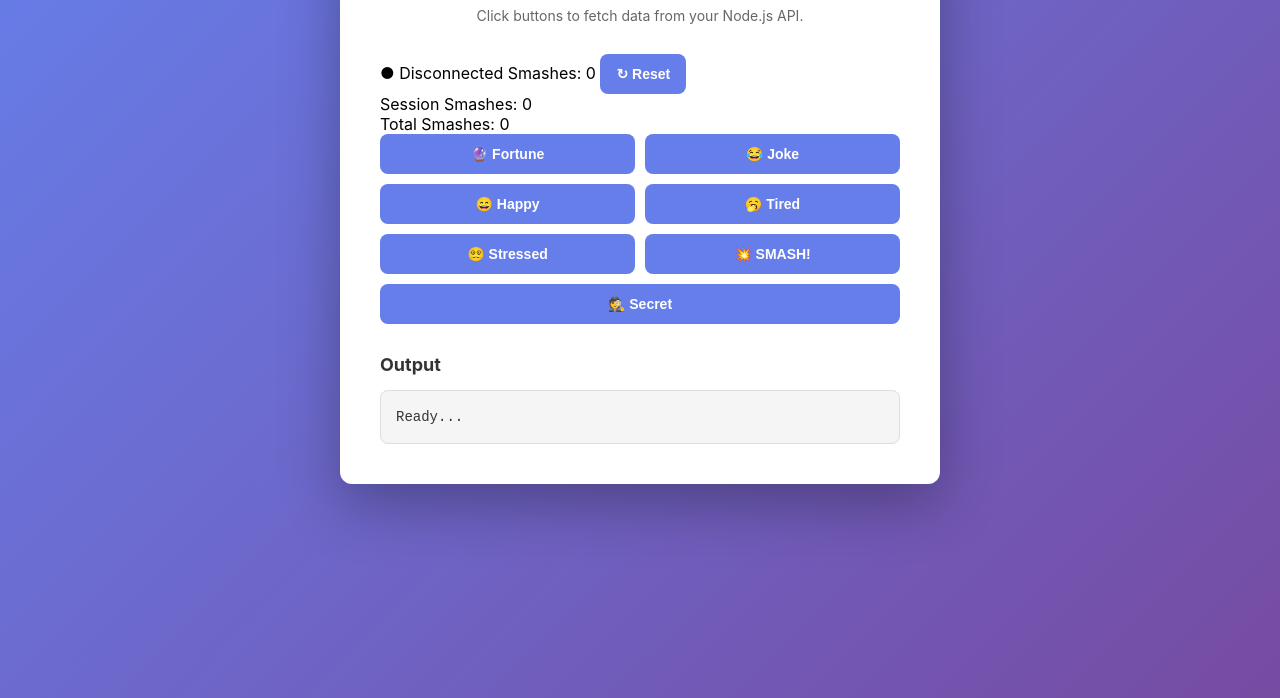
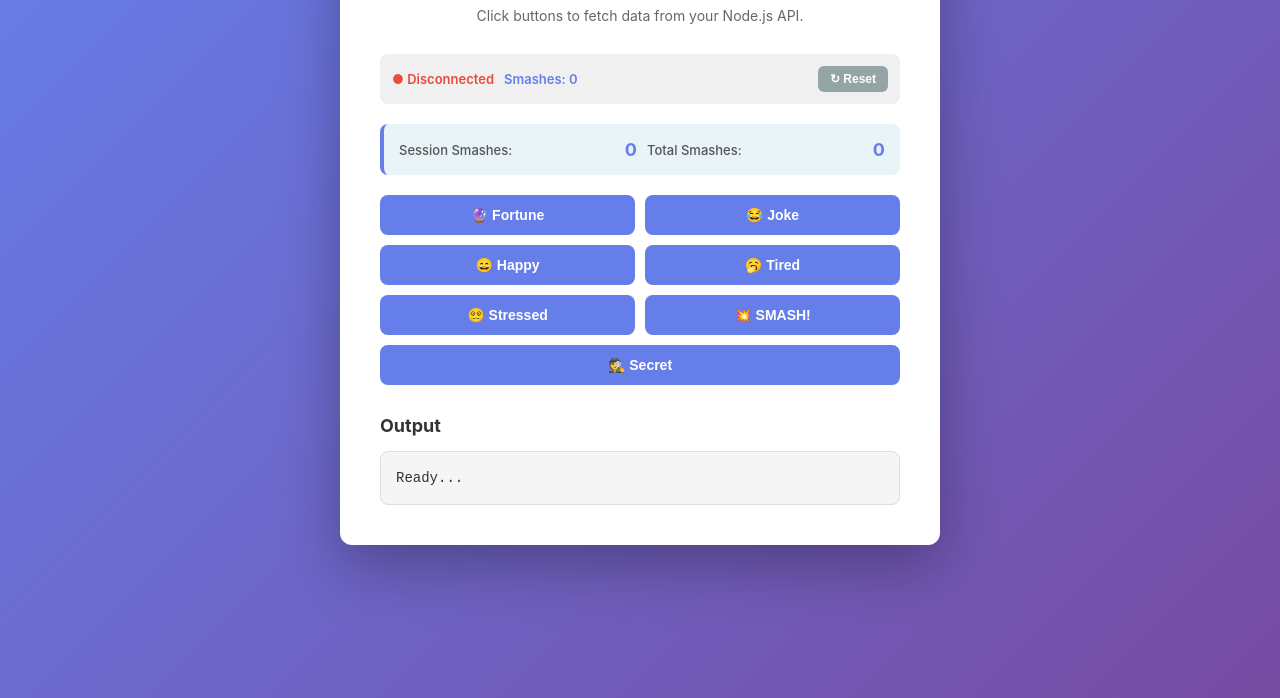
Before and after one commit to YafehDCDJ/VibeCheck-De-Juan, a plain HTML site: page frontend/index.html in a window 1280 px wide. Shown: the part 102-800 px from the top of the page. Drawn offline with Linux system fonts and the light colour scheme.

Commit message:
Feat: Add counter stats display with session and total smashes

```diff
--- a/frontend/index.css
+++ b/frontend/index.css
@@ -86,6 +86,79 @@ h2 {
   font-family: 'Courier New', monospace;
 }
 
+.status-bar {
+  display: flex;
+  justify-content: space-between;
+  align-items: center;
+  padding: 12px;
+  background: #f0f0f0;
+  border-radius: 8px;
+  margin-bottom: 20px;
+  font-size: 13px;
+  color: #666;
+  gap: 10px;
+}
+
+.status-indicator {
+  font-weight: 600;
+  color: #e74c3c;
+}
+
+.status-indicator.connected {
+  color: #27ae60;
+}
+
+#smashCounter {
+  font-weight: 600;
+  color: #667eea;
+  flex: 1;
+}
+
+.btn-reset {
+  padding: 6px 12px;
+  font-size: 12px;
+  background: #95a5a6;
+  border: none;
+  border-radius: 6px;
+  color: white;
+  cursor: pointer;
+  transition: all 0.3s ease;
+}
+
+.btn-reset:hover {
+  background: #7f8c8d;
+  transform: scale(1.05);
+}
+
+.counter-stats {
+  display: grid;
+  grid-template-columns: 1fr 1fr;
+  gap: 10px;
+  margin-bottom: 20px;
+  padding: 15px;
+  background: #e8f4f8;
+  border-radius: 8px;
+  border-left: 4px solid #667eea;
+}
+
+.stat-item {
+  display: flex;
+  justify-content: space-between;
+  align-items: center;
+  font-size: 13px;
+}
+
+.stat-label {
+  color: #555;
+  font-weight: 500;
+}
+
+.stat-value {
+  font-size: 18px;
+  font-weight: bold;
+  color: #667eea;
+}
+
 @media (max-width: 480px) {
   .container {
     padding: 20px;
```
